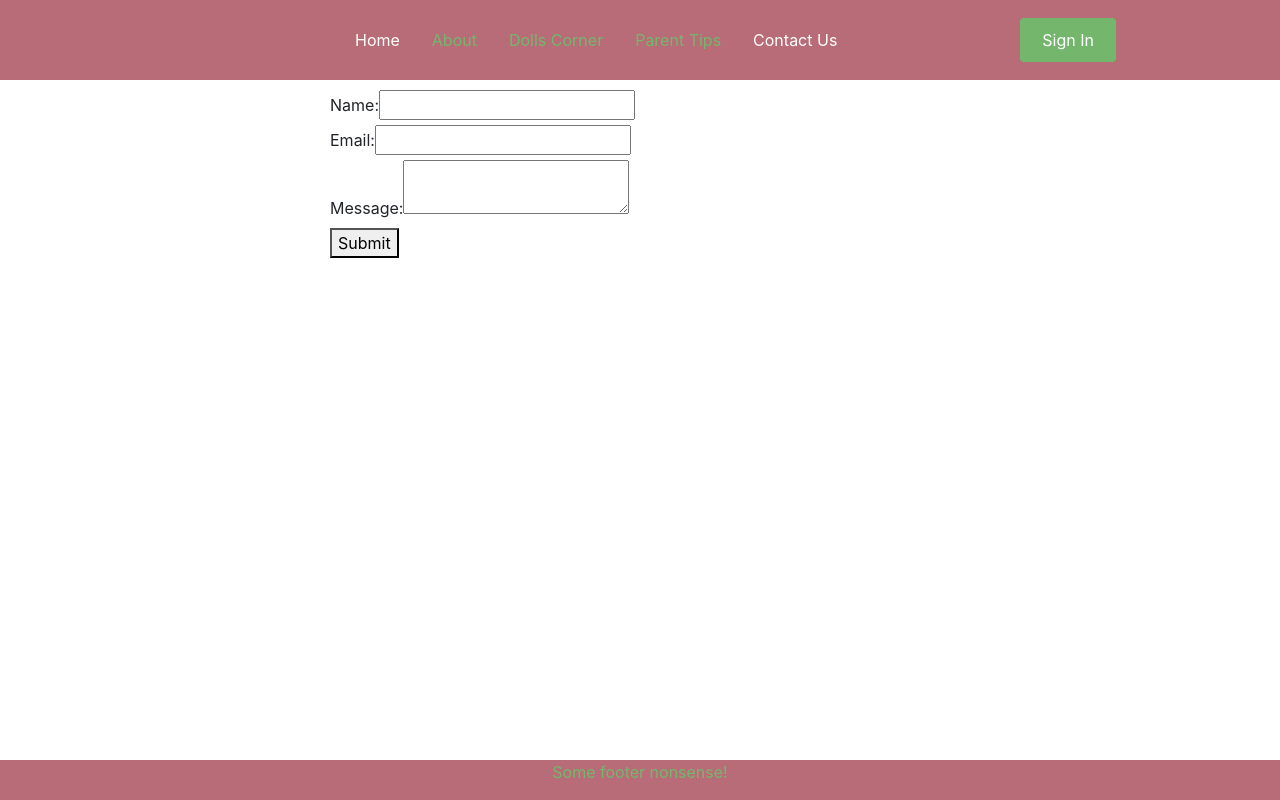
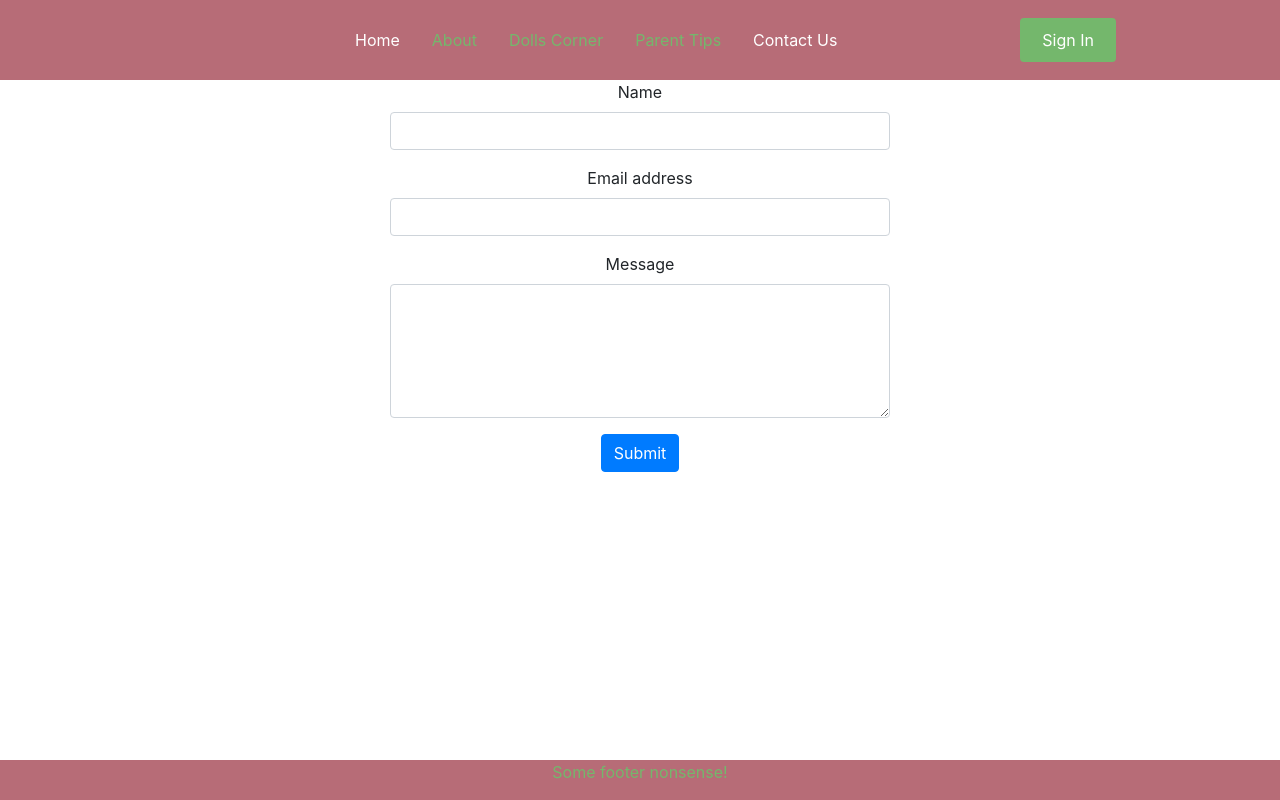
Before and after one commit to wdavonta/dollscorner, a React (Create React App) app in the folder dollscorner/: page /contact-us in a window 1280 px wide. Built offline with nearby package versions, Linux system fonts and the light colour scheme.

Commit message:
center contact box

```diff
--- a/dollscorner/src/components/Contact/index.css
+++ b/dollscorner/src/components/Contact/index.css
@@ -1,4 +1,4 @@
-.Contact {
+/* .Contact {
     margin: auto;
     width: 50%;
     padding: 10px;
@@ -7,4 +7,10 @@
 
   button {
     justify-content: center;
+  } */
+
+  .form-group {
+    width: 500px;
+    display: block;
+    margin: auto;
   }
--- a/dollscorner/src/components/Contact/index.js
+++ b/dollscorner/src/components/Contact/index.js
@@ -1,45 +1,53 @@
-import React, { useState } from "react";
-import './index.css';
 
-const ContactForm = () => {
-  const [status, setStatus] = useState("Submit");
-  const handleSubmit = async (e) => {
-    e.preventDefault();
-    setStatus("Sending...");
-    const { name, email, message } = e.target.elements;
-    let details = {
-      name: name.value,
-      email: email.value,
-      message: message.value,
-    };
-    let response = await fetch("http://localhost:5000/contact", {
-      method: "POST",
-      headers: {
-        "Content-Type": "application/json;charset=utf-8",
-      },
-      body: JSON.stringify(details),
-    });
-    setStatus("Submit");
-    let result = await response.json();
-    alert(result.status);
-  };
-  return (
-    <form onSubmit={handleSubmit} className='Contact'>
-      <div>
-        <label htmlFor="name">Name:</label>
-        <input type="text" id="name" required />
+import React from 'react';
+import './index.css'
+
+class ContactForm extends React.Component {
+  constructor(props) {
+    super(props);
+    this.state = {
+      name: '',
+      email: '',
+      message: ''
+    }
+  }
+
+  render() {
+    return(
+      <div className="App">
+        <form id="contact-form" onSubmit={this.handleSubmit.bind(this)} method="POST">
+          <div className="form-group">
+            <label htmlFor="name">Name</label>
+            <input type="text" className="form-control" value={this.state.name} onChange={this.onNameChange.bind(this)} />
+          </div>
+          <div className="form-group">
+            <label htmlFor="exampleInputEmail1">Email address</label>
+            <input type="email" className="form-control" aria-describedby="emailHelp" value={this.state.email} onChange={this.onEmailChange.bind(this)} />
+          </div>
+          <div className="form-group">
+            <label htmlFor="message">Message</label>
+            <textarea className="form-control" rows="5" value={this.state.message} onChange={this.onMessageChange.bind(this)} />
+          </div>
+          <button type="submit" className="btn btn-primary">Submit</button>
+        </form>
       </div>
-      <div>
-        <label htmlFor="email">Email:</label>
-        <input type="email" id="email" required />
-      </div>
-      <div>
-        <label htmlFor="message">Message:</label>
-        <textarea id="message" required />
-      </div>
-      <button type="submit">{status}</button>
-    </form>
-  );
-};
+    );
+  }
+
+  onNameChange(event) {
+    this.setState({name: event.target.value})
+  }
+
+  onEmailChange(event) {
+    this.setState({email: event.target.value})
+  }
+
+  onMessageChange(event) {
+    this.setState({message: event.target.value})
+  }
+
+  handleSubmit(event) {
+  }
+}
 
 export default ContactForm;
--- a/dollscorner/src/components/Home/index.js
+++ b/dollscorner/src/components/Home/index.js
@@ -1,19 +1,15 @@
 import React from 'react';
-import 'react-slideshow-image/dist/styles.css';
+import './style.css'
 import { Slide } from 'react-slideshow-image';
 
 const slideImages = [
   'images/dolls.png',
-  'images/slide_3.jpg',
+  'images/ccorn.jpeg',
   'images/slide_4.jpg'
 ];
 
-function Home() {
+const Home = () => {
   return (
-        <div>
-            <h1>Welcome</h1>
-
-
     <div>
       <Slide easing="ease">
         <div className="each-slide">
@@ -33,7 +29,6 @@
         </div>
       </Slide>
     </div>
-        </div>
   )
 };
 
```
Also changed, not shown: 1 other file (tests, documents, lock files or other folders). Lines whose indentation alone changed are shown as unchanged.
